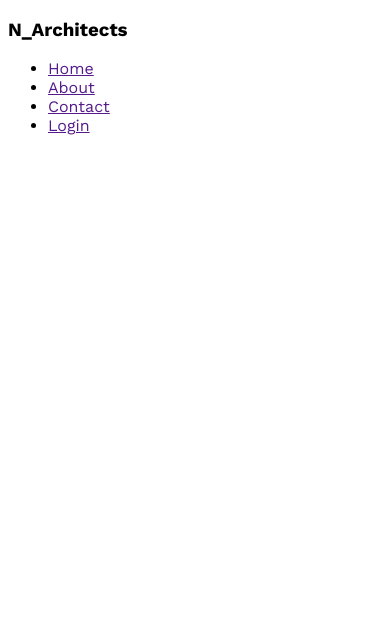
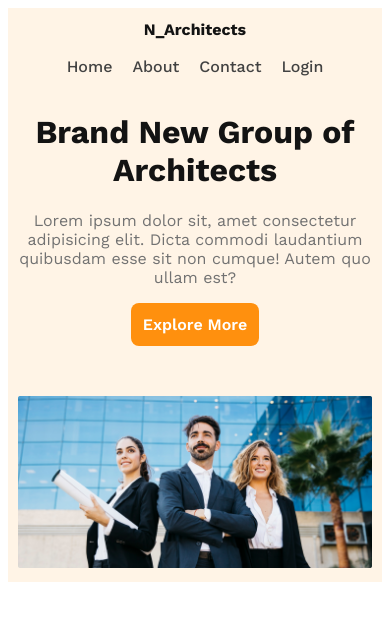
Before and after one commit to kiron-talukdar/1_Responsive_Architect_Website, a plain HTML site: page index.html in a window 390 px wide. Drawn offline with nearby package versions, Linux system fonts and the light colour scheme.

Commit message:
second commit with responsive header

```diff
--- a/index.html
+++ b/index.html
@@ -4,15 +4,16 @@
 <head>
     <meta charset="UTF-8">
     <meta name="viewport" content="width=device-width, initial-scale=1.0">
+    <link rel="shortcut icon" href="images/icons/email.png" type="image/x-icon">
     <title>Architect Website</title>
     <link rel="stylesheet" href="styles/style.css">
 </head>
 
 <body>
 
-    <header>
-        <nav>
-            <h3>N_Architects</h3>
+    <header class="header">
+        <nav class="nav">
+            <h3 class="nav-title">N_Architects</h3>
             <ul>
                 <li><a href="">Home</a></li>
                 <li><a href="">About</a></li>
@@ -20,8 +21,19 @@
                 <li><a href="">Login</a></li>
             </ul>
         </nav>
-    </header>
 
+
+    <div class="banner">
+        <div class="banner-content">
+            <h1 class="banner-title">Brand New Group of Architects</h1>
+            <p class="banner-description">Lorem ipsum dolor sit, amet consectetur adipisicing elit. Dicta commodi
+                laudantium quibusdam esse sit non cumque! Autem quo ullam est?</p>
+            <button class="btn-primary">Explore More</button>
+        </div>
+
+        <img src="images/banner.png" alt="">
+    </div>
+</header>
     <main></main>
     <footer></footer>
 </body>
--- a/styles/style.css
+++ b/styles/style.css
@@ -1,6 +1,129 @@
 /* work sans fonts from Google Fonts-- */
 @import url('https://fonts.googleapis.com/css2?family=Work+Sans:ital,wght@0,100..900;1,100..900&display=swap');
+
+/* shared style */
+.btn-primary{
+    font-size:1.25rem;
+    font-weight: 600;
+    color: #fff;
+    background: #FF900E;
+    border-radius: 8px;
+    padding: 20px 25px;
+    border: none;
+    cursor: pointer;
+}
 
 *{
     font-family: "Work Sans", sans-serif;
 }
+
+.header{
+    background: rgba(255, 144, 14, 0.10);
+    padding: 50px 240px;
+}
+
+.nav{
+    display: flex;
+    justify-content: space-between;
+    align-items: center;
+}
+
+.nav ul {
+    display: flex;
+}
+
+.nav ul li{
+    list-style: none;
+}
+
+.nav ul li a{
+    text-decoration: none;
+    padding: 20px;
+    font-size: 1rem;
+    font-weight: 500;
+    color: #424242;
+}
+
+.nav .nav-title{
+    font-size: 3rem;
+    font-weight: 700;
+    color: #131313;
+    margin: 20px;
+
+}
+
+/* banner content */
+
+.banner-content{
+    max-width: 800px;
+    text-align: center;
+    margin: 0 auto;
+}
+
+.banner-title{
+    font-size: 4rem;
+    font-weight: 700;
+    color: #131313;
+
+}
+.banner-description{
+    font-size: 1rem;
+    font-weight: 400;
+    color: #727272;
+}
+
+
+.banner img{
+    margin-top: 50px;
+   width: 100%;
+
+}
+
+
+/* Responsive Media Query */
+/* Mobile Devices */
+
+@media screen and (max-width:576px) {
+
+    .header{
+        padding: 10px;
+    }
+
+    .nav{
+        flex-direction: column;
+    }
+    .nav ul{
+        padding-left: 0;
+    }
+    .nav .nav-title {
+        font-size: 1rem;
+        margin: 2px;
+    }
+
+    .nav ul li a {
+        padding: 10px;
+        font-size: 1rem;
+    }
+    .banner-title {
+        font-size: 2rem;
+    }
+    .btn-primary {
+        font-size: 1rem;
+        padding: 12px;
+    }
+}
+
+
+/* Medium Devices */
+@media screen and (min-width:576px) and (max-width:992px) {
+    .header{
+        padding: 100px;
+    }
+    .nav{
+        flex-direction: column;
+    }
+    .nav ul {
+        padding: 0;
+    }
+
+}
```
